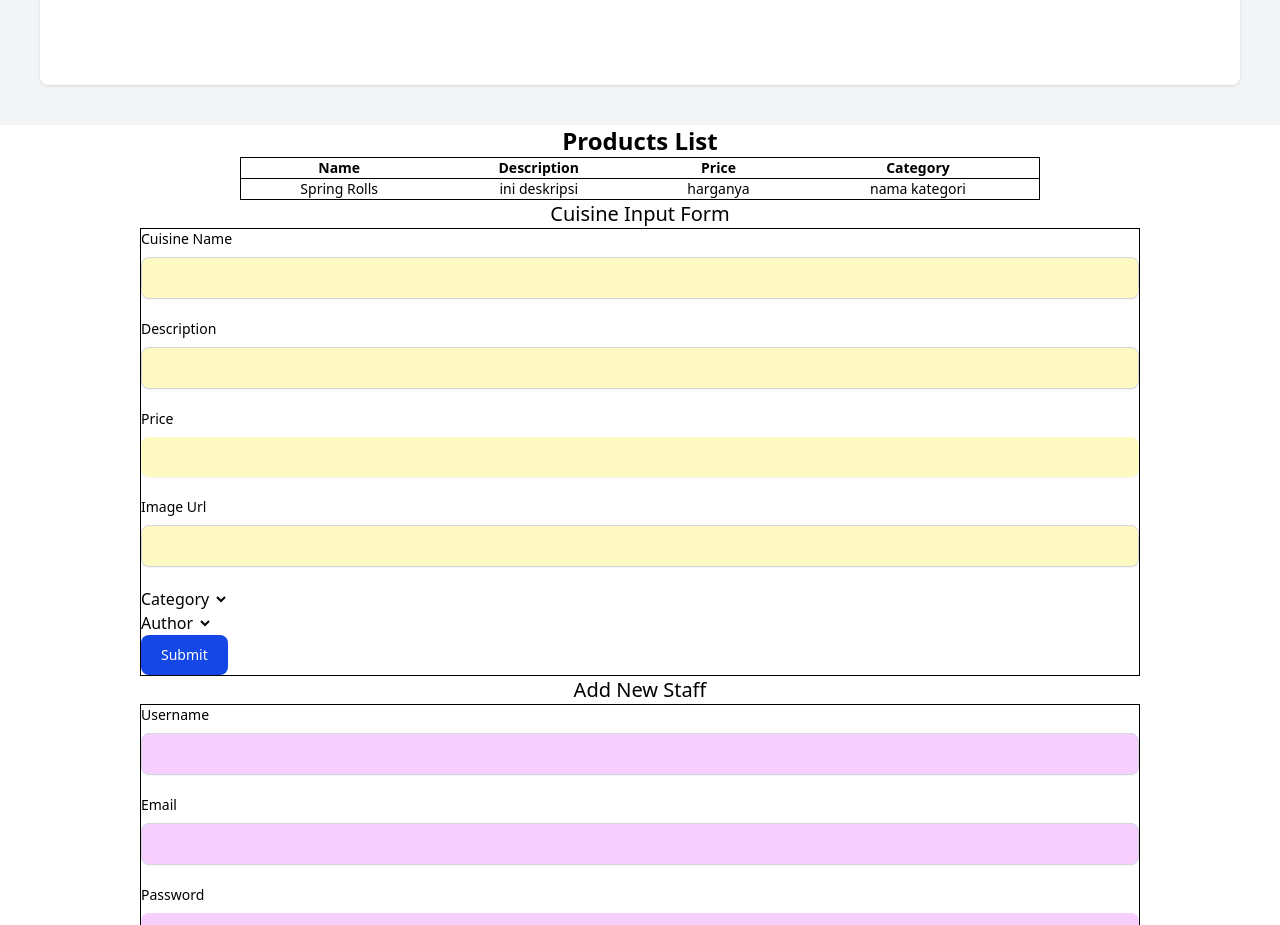
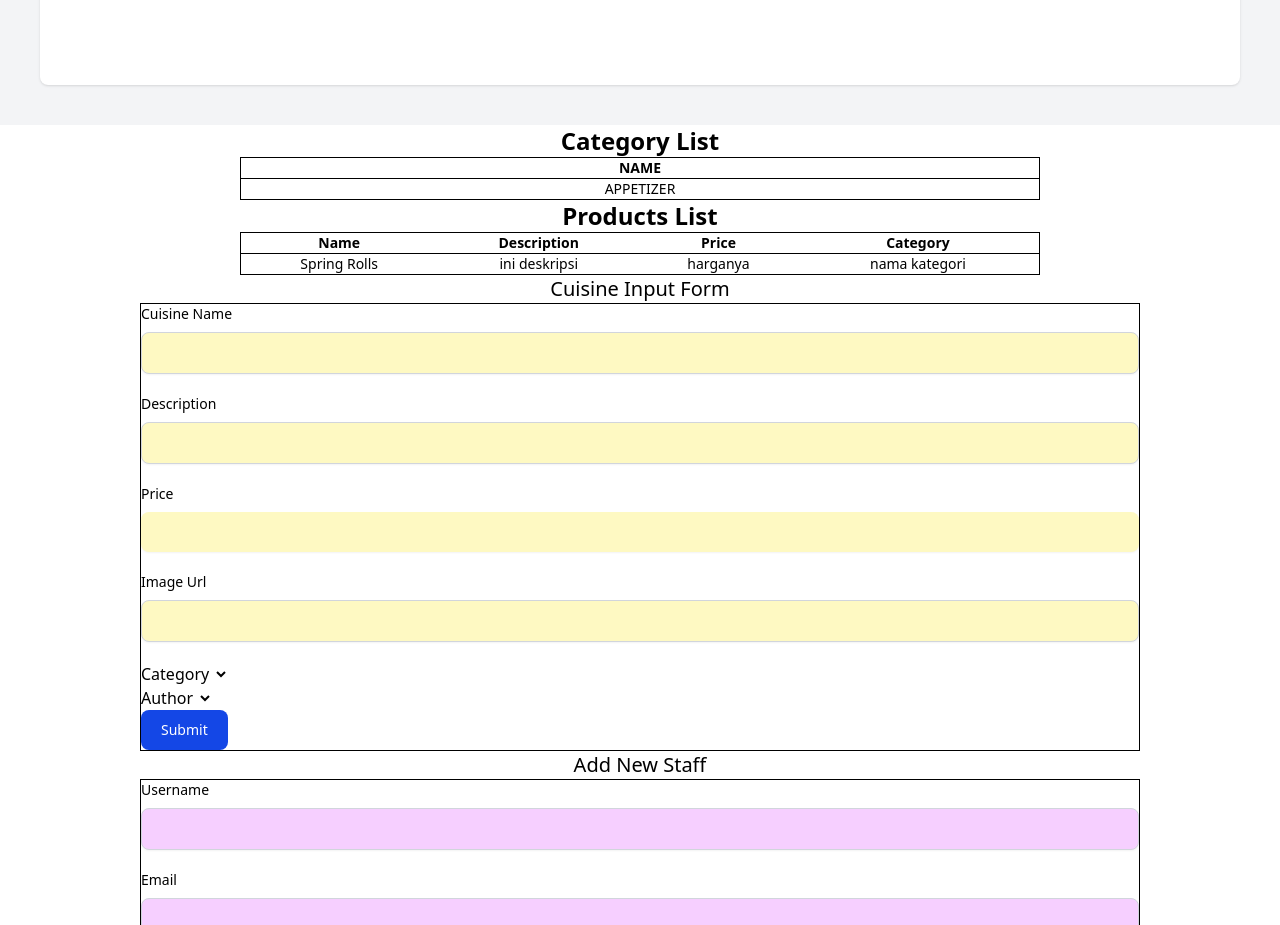
Before and after one commit to amirulhabbibsiswanda/Foo-List-Platform-gc02-p2, a React (Vite) app in the folder vite-project/: page / in a window 1280 px wide. Shown: the part 2520-3445 px from the top of the page. Built offline with nearby package versions, Linux system fonts and the light colour scheme.

Commit message:
Category List

```diff
--- a/vite-project/src/App.css
+++ b/vite-project/src/App.css
@@ -1,5 +1,3 @@
-@import "tailwindcss";
-
 #navbar-button {
   font-family: 'Segoe UI', Tahoma, Geneva, Verdana, sans-serif
 }
--- a/vite-project/src/App.jsx
+++ b/vite-project/src/App.jsx
@@ -2,7 +2,7 @@
 // import reactLogo from './assets/react.svg'
 // import viteLogo from '/vite.svg'
 import './App.css'
-import ProductDetail from './components/ProductDetail'
+
 
 // import "tailwindcss";
 
--- /dev/null
+++ b/vite-project/src/TableCategories.jsx
@@ -0,0 +1,21 @@
+
+export default function TableCategories() {
+    return (
+        <div className="relative overflow-x-auto">
+            <p className="text-center text-2xl font-semibold">Category List</p>
+            <div className="flex justify-center">
+
+                <table className="text-center max-w-full w-200 text-sm rtl:text-right text-black border border-black">
+                    <tr className="border border-black">
+                        <th>NAME</th>
+                    </tr>
+                    <tr>
+                        <td>APPETIZER</td>
+
+                    </tr>
+                </table>
+            </div>
+        </div>
+
+    )
+}
--- a/vite-project/src/index.css
+++ b/vite-project/src/index.css
@@ -1,3 +1,5 @@
+@import "tailwindcss";
+
 /* :root {
   font-family: system-ui, Avenir, Helvetica, Arial, sans-serif;
   line-height: 1.5;
--- a/vite-project/src/main.jsx
+++ b/vite-project/src/main.jsx
@@ -8,6 +8,7 @@ import Navbar from './components/Navbar.jsx'
 import TableCuisines from './TableCuisines.jsx'
 import CreateAndEditProduct from './components/CreateAndEditProduct.jsx'
 import AddStaff from './components/AddStaff.jsx'
+import TableCategories from './TableCategories.jsx'
 
 createRoot(document.getElementById('root')).render(
   <StrictMode>
@@ -15,6 +16,7 @@ createRoot(document.getElementById('root')).render(
     <App />
     <ProductDetail />
     <Login />
+    <TableCategories />
     <TableCuisines />
     <CreateAndEditProduct />
 
```
Also changed, not shown: vite-project/src/TableCuisines.jsx (+0 -58 lines).
